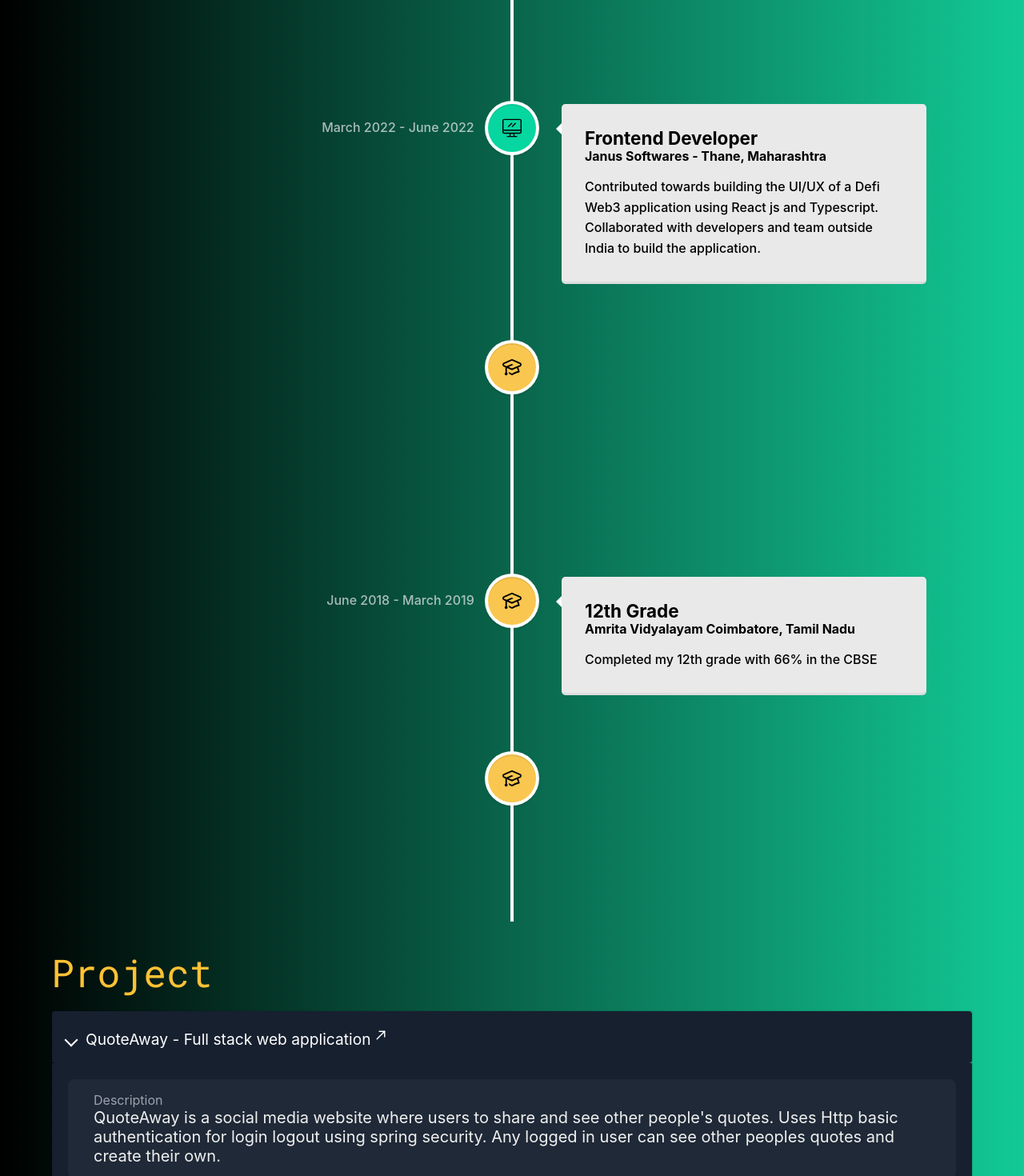
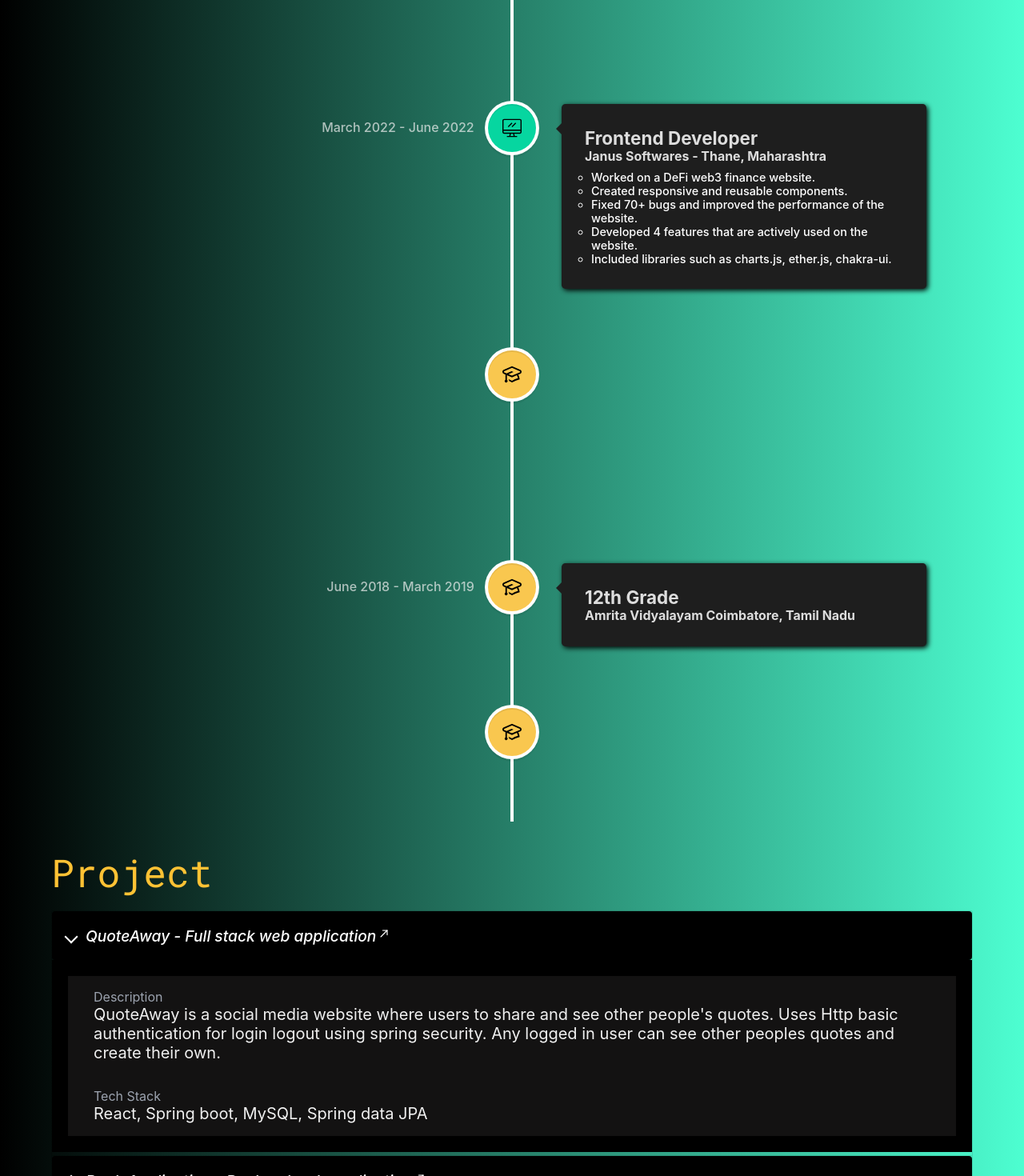
Before and after one commit to Viper-10/personal-website, a React (Create React App) app: page / in a window 1280 px wide. Shown: the part 520-1990 px from the top of the page at 80% size. Built offline with nearby package versions, Linux system fonts and the light colour scheme.

Commit message:
MSG - style enhancements(more dark tone)

```diff
--- a/src/App.css
+++ b/src/App.css
@@ -48,19 +48,17 @@
   font-size: 3rem;
   font-family: "Lobster", cursive;
   font-family: "Ink Free", "Roboto Mono", Times, serif;
-  color: var(--primary-yellow-color);
+  color: #ffc234;
 }
 
 ::-webkit-scrollbar {
   width: 8px;
-  border-radius: 9999px;
 }
 ::-webkit-scrollbar-track {
-  background-color: var(--primary-green-color);
+  background: #555;
 }
 ::-webkit-scrollbar-thumb {
-  border-radius: 9999px;
-  background-color: rgba(0, 0, 0, 0.6);
+  background: #222;
 }
 ::-webkit-scrollbar-thumb:hover {
   background: #555;
--- a/src/Components/BackgroundAnimation/style.css
+++ b/src/Components/BackgroundAnimation/style.css
@@ -1,5 +1,5 @@
 .area {
-  background: linear-gradient(to left, rgb(18, 202, 150), black);
+  background: linear-gradient(to left, #4dfed1, black);
   width: 100%;
   height: 4500px;
 }
@@ -13,10 +13,10 @@
 }
 @media (min-width: 1024px) {
   .circles {
-    height: 4300px;
+    height: 4000px;
   }
   .area {
-    height: 4300px;
+    height: 4000px;
   }
 }
 .circles li {
--- a/src/Pages/Home/Components/About/About.js
+++ b/src/Pages/Home/Components/About/About.js
@@ -10,7 +10,7 @@ const About = () => {
       </p>
       <br />
       <p className="description">
-        I love esports and an avid follower of AoE 2 franchise
+        I love esports and an avid follower of AoE 2 franchise.
       </p>
     </div>
   );
--- a/src/Pages/Home/Components/Projects/Project/Project.js
+++ b/src/Pages/Home/Components/Projects/Project/Project.js
@@ -17,8 +17,8 @@ const Project = ({ name, link, description, category, stack }) => {
             {name + " - " + category}
           </span>
           <ArrowDiagonalSvg
-            width="24px"
-            height="24px"
+            width="20px"
+            height="20px"
             color="black"
             className="cyan-on-hover"
           />
--- a/src/Pages/Home/Components/Projects/Project/style.css
+++ b/src/Pages/Home/Components/Projects/Project/style.css
@@ -2,40 +2,39 @@
   margin-bottom: 4px;
 }
 .accordion__button {
-  background-color: #17202f;
-  /* background-color: #1f2937; */
+  background-color: black;
   color: white;
   border-radius: 4px;
+  transition: background-color 0.3s ease-in-out;
 }
 .accordion__button:hover {
-  background-color: #17202f;
-  opacity: 0.9;
+  background-color: rgb(19, 18, 18);
 }
 .accordion__panel {
-  /* background-color: #17202f; */
-  background-color: #17202f;
-}
-.cyan-on-hover {
-  color: white;
-}
-.cyan-on-hover:hover {
-  color: rgb(7, 173, 126);
-}
-
-.cyan-on-hover:hover + .cyan-on-hover {
-  color: rgb(7, 173, 126);
+  background-color: black;
 }
 .accordion-panel-content {
   padding: 1rem 2rem;
-  background-color: #1f2937;
-  border-radius: 8px;
+  background-color: rgb(19, 18, 18);
 }
 .accordion-panel-heading {
   font-size: 16px;
   color: #9ca3af;
-  background-color: #1f2937;
+  background-color: rgb(19, 18, 18);
 }
 .accordion-panel-text {
-  background-color: #1f2937;
+  background-color: rgb(19, 18, 18);
   font-size: 20px;
 }
+.cyan-on-hover {
+  color: white;
+  font-weight: 500;
+  font-style: italic;
+}
+.cyan-on-hover:hover {
+  color: rgb(21, 247, 183);
+}
+
+.cyan-on-hover:hover + .cyan-on-hover {
+  color: rgb(21, 247, 183);
+}
--- a/src/Pages/Home/Components/TechStack/Cards/Card/style.css
+++ b/src/Pages/Home/Components/TechStack/Cards/Card/style.css
@@ -1,12 +1,12 @@
 .card {
   background: black;
-  opacity: 0.7;
+  opacity: 0.85;
   border-radius: 15px;
   margin-bottom: 20px;
   text-align: center;
   padding: 1.5rem;
   border: 1px solid #333;
-  box-shadow: 4px 2px 0px 2px rgba(255, 255, 255, 0.21);
+  box-shadow: 4px 6px 0px 2px rgba(0, 0, 0, 0.75);
 }
 .card-title {
   font-style: italic;
--- a/src/Pages/Home/Components/TechStack/Cards/techstack.json
+++ b/src/Pages/Home/Components/TechStack/Cards/techstack.json
@@ -12,6 +12,6 @@
   {
     "alt": "Github Logo",
     "title": "Github",
-    "description": "I've used github for my personal projects and for work."
+    "description": "I have used github using both CLI and through vs code to manage my projects and I am familiar with github workflow."
   }
 ]
--- a/src/Pages/Home/Components/Timeline/Timeline.js
+++ b/src/Pages/Home/Components/Timeline/Timeline.js
@@ -26,9 +26,18 @@ const Timeline = () => {
           {element.workplace}
           {` ${element.location}`}
         </h5>
-        <p className="vertical-timeline-element-description">
-          {element.description}
-        </p>
+        {element.description && (
+          <p className="vertical-timeline-element-description">
+            {element.description}
+          </p>
+        )}
+        {element.bulletpoints && (
+          <ul className="bullet-point-list">
+            {element.bulletpoints.map((bulletpoint) => (
+              <li className="bullet-point">{bulletpoint}</li>
+            ))}
+          </ul>
+        )}
       </VerticalTimelineElement>
     );
   });
--- a/src/Pages/Home/Components/Timeline/style.css
+++ b/src/Pages/Home/Components/Timeline/style.css
@@ -1,8 +1,25 @@
 .vertical-timeline-element-title,
 .vertical-timeline-element-subtitle,
 .vertical-timeline-element-description {
-  color: black;
+  color: #ddd;
+  background-color: #1e1e1e;
+}
+.vertical-timeline-element-content-arrow {
+  border-inline-end-color: #1e1e1e;
 }
 .vertical-timeline-element-content {
-  background-color: #e9e9e9;
+  background-color: #1e1e1e;
+  box-shadow: 2px 2px 6px 0px black;
 }
+
+.bullet-point-list {
+  color: white;
+  margin-top: 0.5rem;
+  margin-left: 0.5rem;
+  margin-right: 0.25rem;
+}
+.bullet-point {
+  list-style-type: circle;
+  font-size: 0.9rem;
+  font-weight: 500;
+}
--- a/src/Pages/Home/Components/Timeline/timelineElements.json
+++ b/src/Pages/Home/Components/Timeline/timelineElements.json
@@ -4,7 +4,7 @@
     "title": "Summer Intern",
     "workplace": "Zoho Corporation",
     "location": "- Erode, Tamil Nadu",
-    "description": "Built a full stack bank application web app using Jax-rs and Angular including OOPS and Multi-threading",
+    "description": "Built a full stack bank application web app using Jax-rs and Angular including OOPS and Multi-threading.",
     "date": "May 2022 - June 2022",
     "type": "work"
   },
@@ -13,8 +13,14 @@
     "title": "Frontend Developer",
     "workplace": "Janus Softwares",
     "location": "- Thane, Maharashtra",
-    "description": "Contributed towards building the UI/UX of a Defi Web3 application using React js and Typescript. Collaborated with developers and team outside India to build the application.",
     "date": "March 2022 - June 2022",
+    "bulletpoints": [
+      "Worked on a DeFi web3 finance website.",
+      "Created responsive and reusable components.",
+      "Fixed 70+ bugs and improved the performance of the website.",
+      "Developed 4 features that are actively used on the website.",
+      "Included libraries such as charts.js, ether.js, chakra-ui."
+    ],
     "type": "work"
   },
   {
@@ -22,7 +28,7 @@
     "title": "BE Computer Science",
     "workplace": "Kumaraguru College of Technology",
     "location": "- Coimbatore, Tamil Nadu",
-    "description": "Currently Pursuing 3rd year of BE CSE with a CGPA of 9.5 out of 10. Innovation Coordinator of DA CSE(2020-2021). Winner of CODEFIESTA(2020)",
+    "description": "At present in my 4th year with a CGPA of 9.38 out of 10.",
     "date": "September 2019",
     "type": "school"
   },
@@ -31,7 +37,6 @@
     "title": "12th Grade",
     "workplace": "Amrita Vidyalayam",
     "location": "Coimbatore, Tamil Nadu",
-    "description": "Completed my 12th grade with 66% in the CBSE",
     "date": "June 2018 - March 2019",
     "type": "school"
   },
@@ -40,7 +45,6 @@
     "title": "10th Grade",
     "workplace": "Amrita Vidyalayam",
     "location": "Coimbatore, Tamil Nadu",
-    "description": "Completed my 10th grade with 10/10 GPA in the CBSE",
     "date": "June 2016 - March 2017",
     "type": "school"
   }
--- a/src/hooks/useMediaQuery.js
+++ b/src/hooks/useMediaQuery.js
@@ -1 +1,3 @@
 import { useState } from "react";
+
+const useMediaQuery = (query) => {};
```
